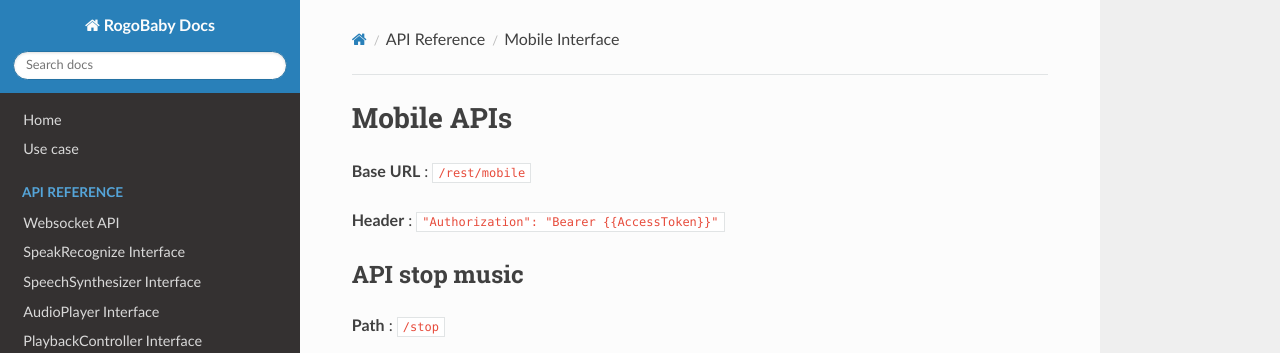
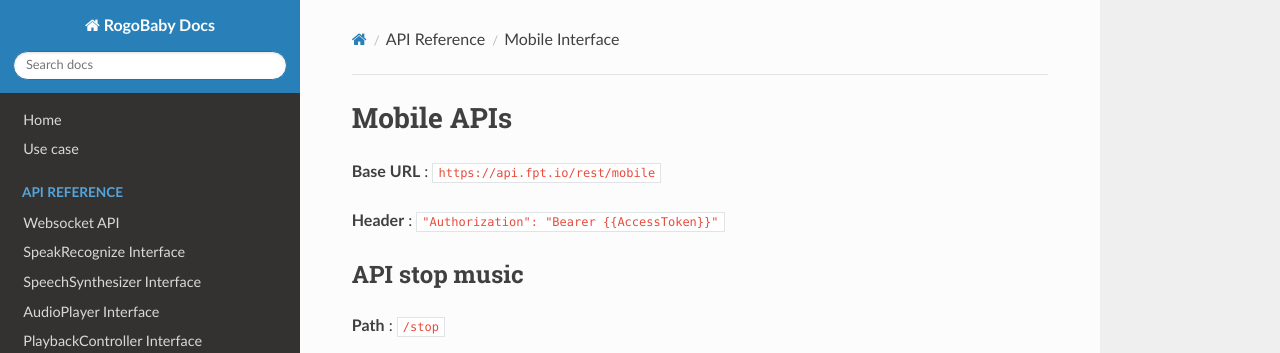
Before and after one commit to mrekoj/rogobaby-docs, an MkDocs documentation site: the page built from docs/API Reference/Mobile Interface.md, in a window 1280 px wide and 900 px high. Shown: the top 353 px of the window. Built offline with MkDocs 1.6.1, drawn with Linux system fonts in a browser that asks for light colours; nearby versions of some CDN libraries; some of the changed lines change nothing that is shown.

Commit message:
Add path rest mobile

```diff
--- a/docs/API Reference/Mobile Interface.md
+++ b/docs/API Reference/Mobile Interface.md
@@ -1,6 +1,6 @@
 # Mobile APIs
 
-**Base URL** : `/rest/mobile`
+**Base URL** : `https://api.fpt.io/rest/mobile`
 
 **Header** : `"Authorization": "Bearer {{AccessToken}}"`
 
```
